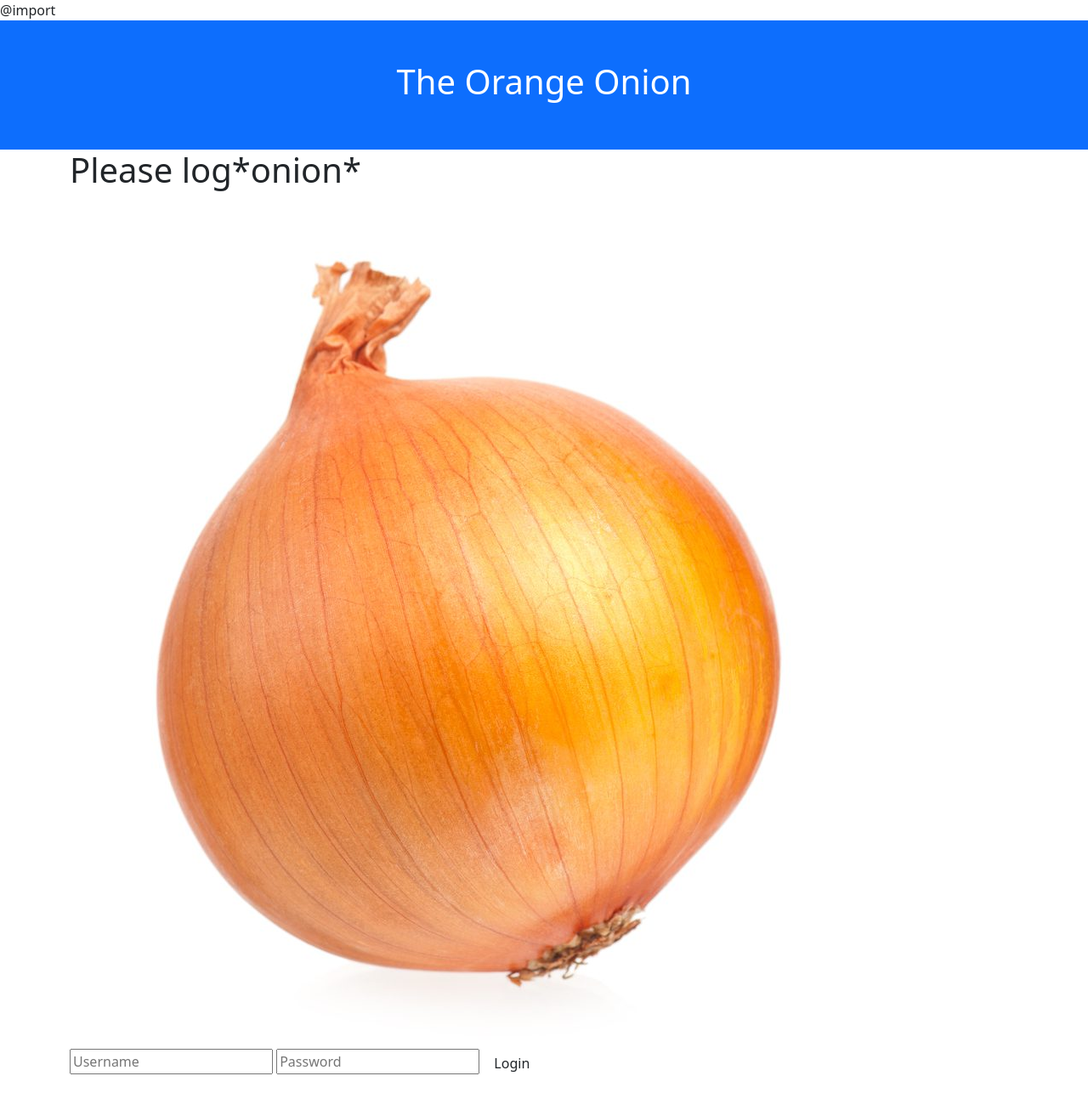
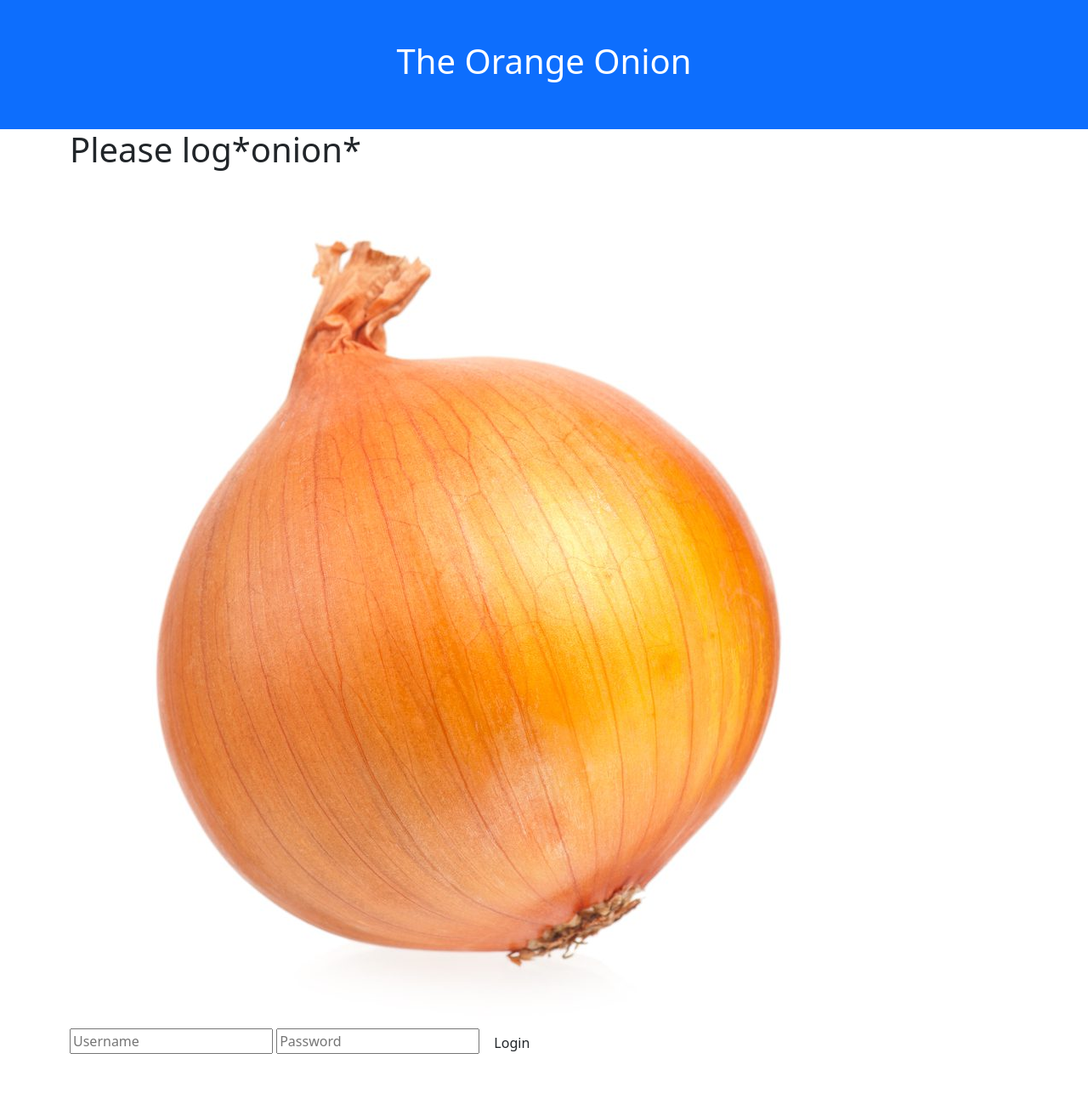
Before and after one commit to Bratah123/TheOrangeOnion, a Flask app: page / in a window 1280 px wide. Shown: the whole page at 85% size. After the commit the page ends 1240 px from the top, so only its background shows below. Run offline with Flask 3, Linux system fonts and the light colour scheme; parts of the project's set-up code (start-up, migrations or seed data) failed here and were passed over.

Commit message:
added bootstrap locally to edit color (in progress)
tentative. following this guide https://www.youtube.com/watch?v=nCX3QVl_PiI

```diff
--- a/src/templates/index.html
+++ b/src/templates/index.html
@@ -23,7 +23,7 @@ def hello():
 </html>'' -->
 
 
-@import <Colors class="css"></Colors>
+
 <html>
   <head>
     <title>The Orange Onion</title>
```
Also changed, not shown: package.json (added, +14 -0 lines), package-lock.json (added).
